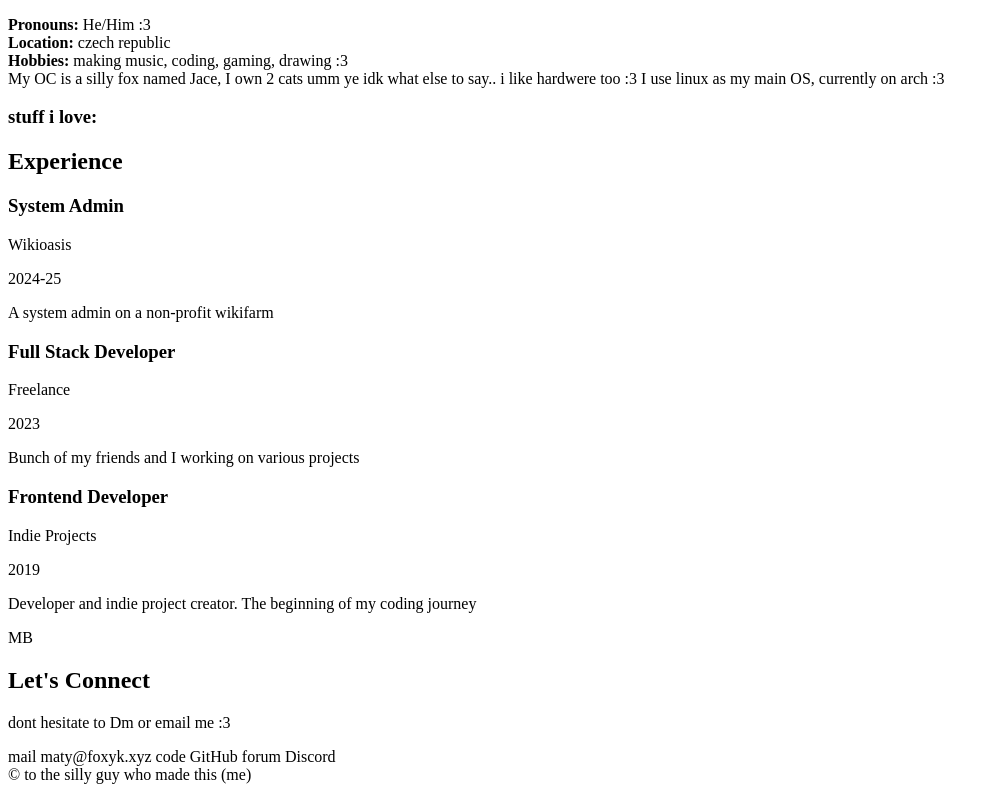
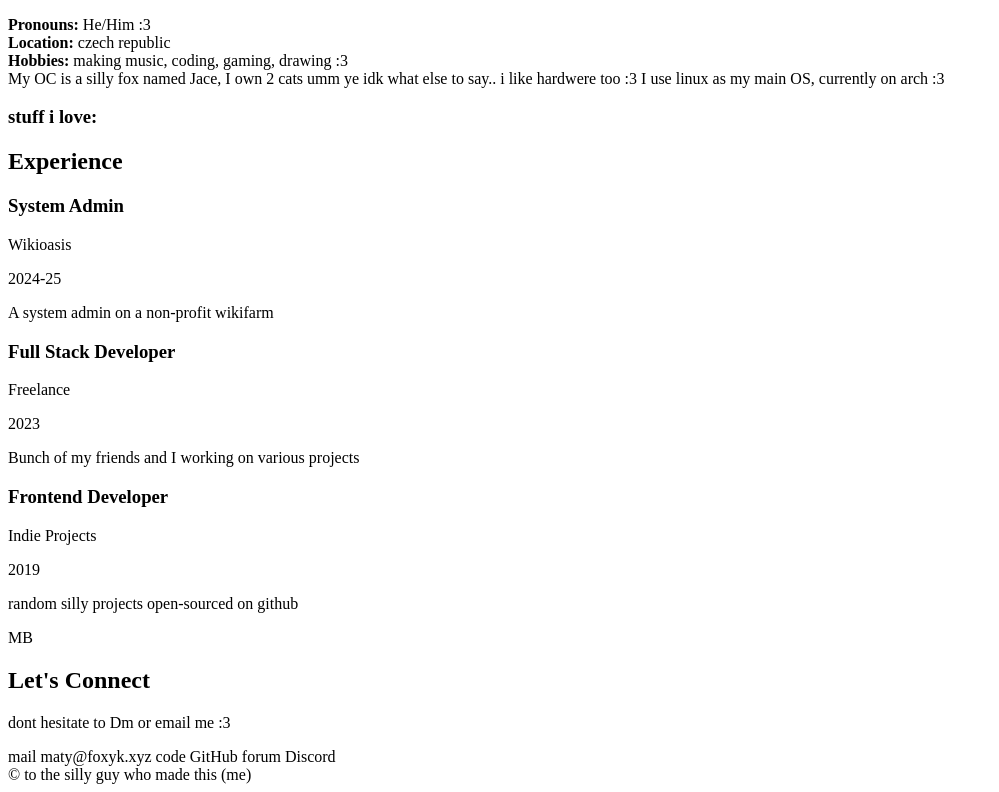
Before and after one commit to FoxyIsCoding/portfolioUI, a website built with Vite: page index.html in a window 1280 px wide. Shown: the part 626-1418 px from the top of the page, without its empty margins (0-999 px from the left). Built offline with nearby package versions, Linux system fonts and the light colour scheme.

Commit message:
biggest commit ever fr

```diff
--- a/index.html
+++ b/index.html
@@ -178,7 +178,7 @@
                 </div>
                 <span class="year">2019</span>
               </div>
-              <p>Developer and indie project creator. The beginning of my coding journey</p>
+              <p>random silly projects open-sourced on github</p>
               <md-chip-set>
                 <md-assist-chip label="TypeScript"></md-assist-chip>
                 <md-assist-chip label="CSS"></md-assist-chip>
```
